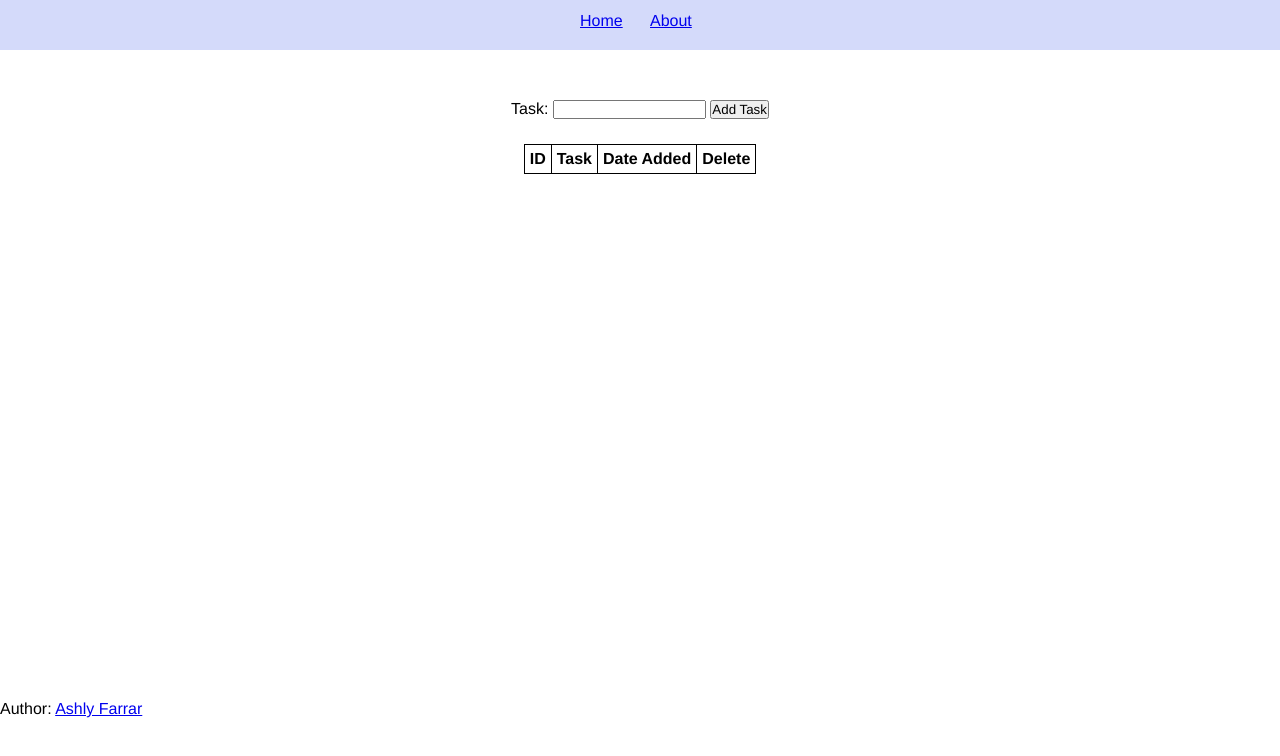
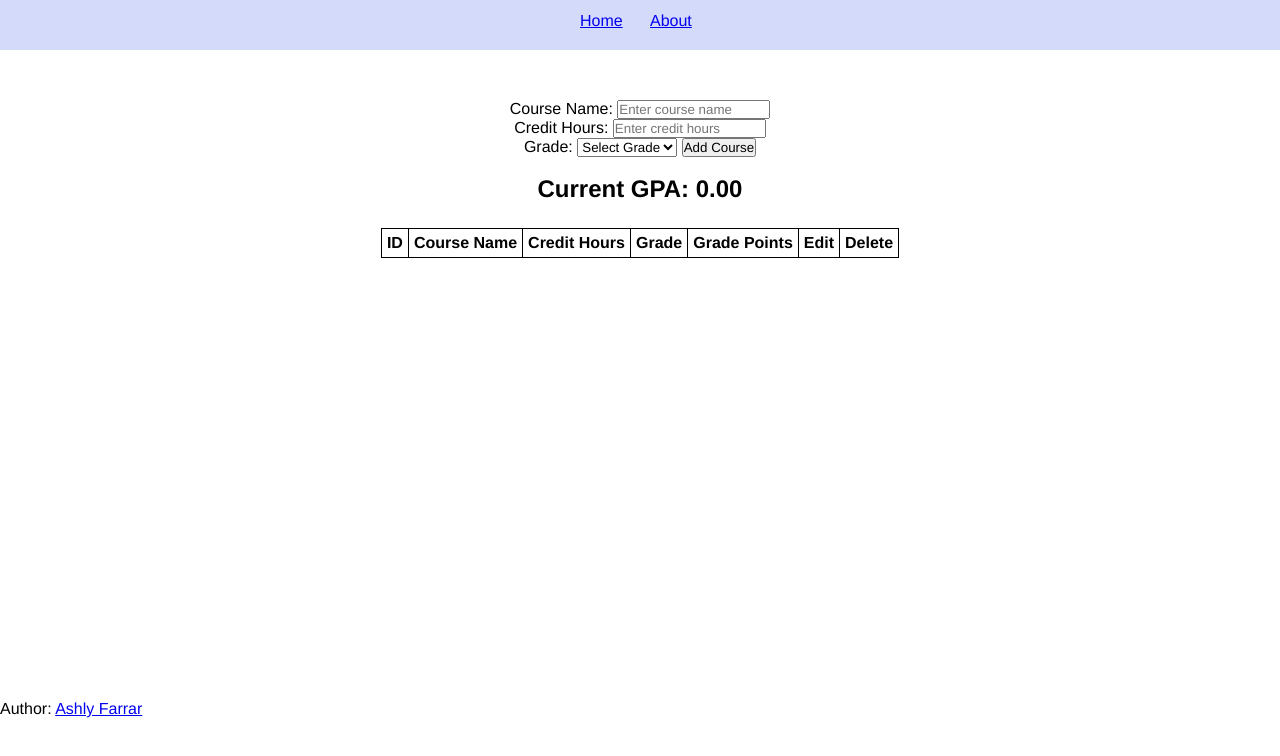
Before and after one commit to ashlyfarrar/gpa-calculator-app, a website: page public/index.html in a window 1280 px wide. Drawn offline with Linux system fonts and the light colour scheme.

Commit message:
changed to gpa calculator app

```diff
--- a/public/index.html
+++ b/public/index.html
@@ -4,7 +4,7 @@
     <meta charset="UTF-8">
     <meta name="viewport" content="width=device-width, initial-scale=1.0">
     <link rel="stylesheet" href="styles.css">
-    <title>To-Do List App</title>
+    <title>GPA Calculator App</title>
 </head>
 <body>
     <div class="header">
@@ -19,27 +19,60 @@
     </div>
 
     <div class="content">
-        <label>Task:</label>
-        <input type="text" id="task-input">
-        <button id="add-task-btn">Add Task</button>
+        <form id="course-form">
+            <label for="course-name">Course Name:</label>
+            <input type="text" id="course-name" placeholder="Enter course name" required>
 
-        <table id="table">
+            <br>
+            <label for="credit-hours">Credit Hours:</label>
+            <input type="number" id="credit-hours" min="0" step="1" placeholder="Enter credit hours" required>
+
+            <br>
+            <label for="grade">Grade:</label>
+            <select id="grade" required>
+                <option value="">Select Grade</option>
+                <option value="4.0">A</option>
+                <option value="3.7">A-</option>
+                <option value="3.3">B+</option>
+                <option value="3.0">B</option>
+                <option value="2.7">B-</option>
+                <option value="2.3">C+</option>
+                <option value="2.0">C</option>
+                <option value="1.7">C-</option>
+                <option value="1.0">D</option>
+                <option value="0.0">F</option>
+            </select>
+
+            <button type="submit" id="add-course-btn">Add Course</button>
+        </form>
+
+        <br>
+        <div id="gpa-display">
+            <h2>Current GPA: <span id="gpa">0.00</span></h2>
+        </div>
+
+        <table id="courses-table">
             <thead>
-                <th>ID</th>
-                <th>Task</th>
-                <th>Date Added</th>
-                <th>Delete</th>
+                <tr>
+                    <th>ID</th>
+                    <th>Course Name</th>
+                    <th>Credit Hours</th>
+                    <th>Grade</th>
+                    <th>Grade Points</th>
+                    <th>Edit</th>
+                    <th>Delete</th>
+                </tr>
             </thead>
-            <tbody></tbody>
+            <tbody>
+                <!-- Courses will be added here -->
+            </tbody>
         </table>
     </div>
 
-    <div class ="footer">
-        <footer>
-            <p>Author: <a href="https://github.com/ashlyfarrar">Ashly Farrar</a></p>
-        </footer>
-    </div>
+    <footer>
+        <p>Author: <a href="https://github.com/ashlyfarrar">Ashly Farrar</a></p>
+    </footer>
 
-    <!-- <script src=""></script> -->
+    <script src=""></script>
 </body>
 </html>
```
Also changed, not shown: public/about.html (+5 -4 lines), server/index.js (added, +11 -0 lines).
